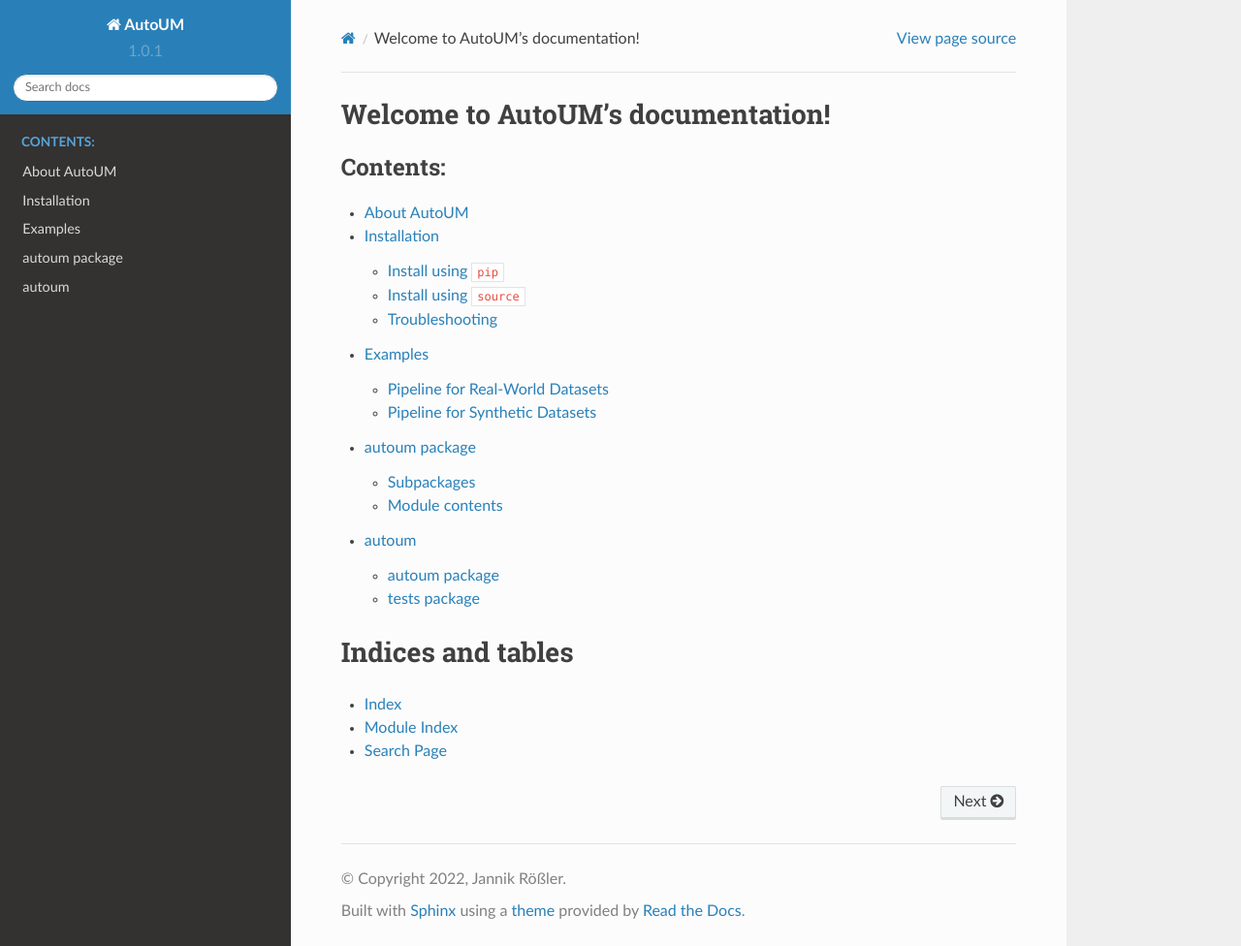
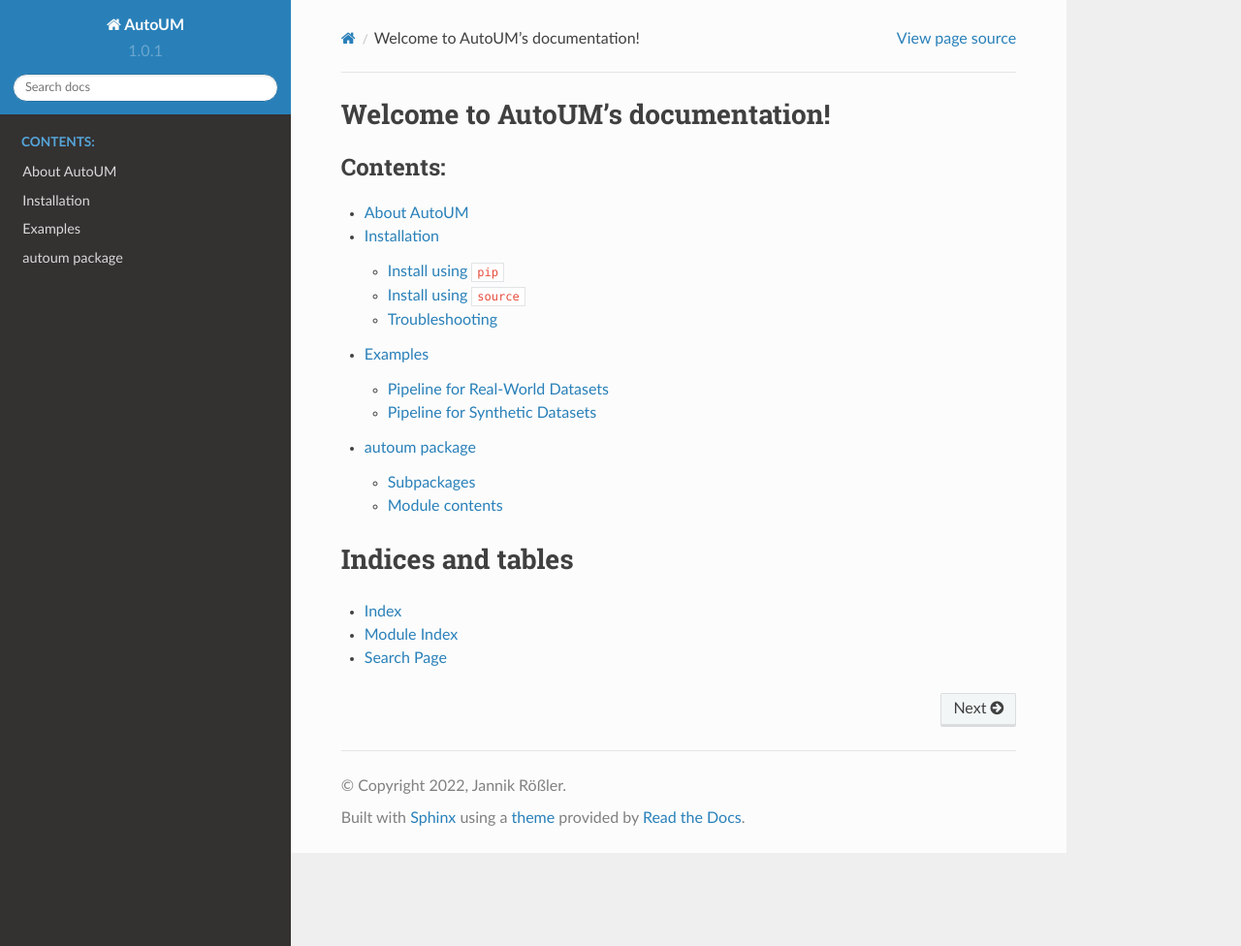
Before and after one commit to jroessler/autoum, a Sphinx documentation site: the page built from docs/index.rst, in a window 1280 px wide and 976 px high. Shown: the whole window at 97% size. Built offline with Sphinx 7.4.7 and the Read the Docs theme 2.0.0, drawn with Linux system fonts in a browser that asks for light colours.

Commit message:
Changed docs; removed module.rst

```diff
--- a/docs/index.rst
+++ b/docs/index.rst
@@ -14,7 +14,6 @@
    installation
    examples
    autoum
-   modules
 
 Indices and tables
 ==================
--- a/docs/modules.rst
+++ /dev/null
@@ -1,8 +0,0 @@
-autoum
-======
-
-.. toctree::
-   :maxdepth: 4
-
-   autoum
-   tests
```
